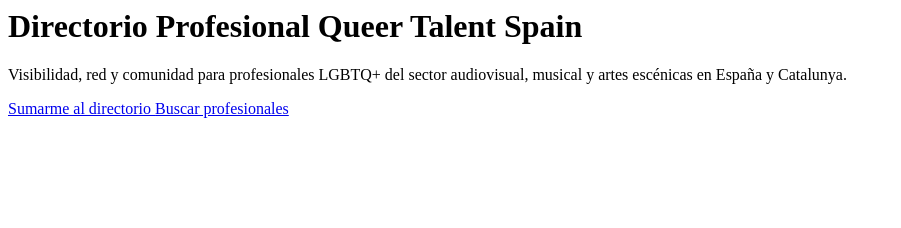
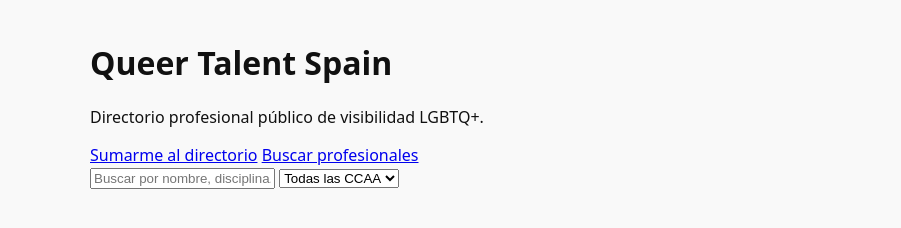
Before and after one commit to javierbotellaperez/queertalentspain, a plain HTML site: page index.html in a window 1280 px wide. Shown: the whole page, without its empty margins (0-901 px from the left). Drawn offline with Linux system fonts and the light colour scheme; files that its build step writes are made by us from their sources.

Commit message:
Update index.html

```diff
--- a/index.html
+++ b/index.html
@@ -1,38 +1,39 @@
-<!-- Hero Section en index.html -->
-<header class="hero">
-  <div class="hero__container">
-    <h1 class="hero__title">Directorio Profesional Queer Talent Spain</h1>
-    <p class="hero__subtitle">
-      Visibilidad, red y comunidad para profesionales LGBTQ+ del sector audiovisual, musical y artes escénicas en España y Catalunya.
-    </p>
+<!DOCTYPE html>
+<html lang="es">
+<head>
+  <meta charset="UTF-8">
+  <meta name="viewport" content="width=device-width, initial-scale=1.0">
+  <title>Queer Talent Spain</title>
+  <link rel="stylesheet" href="style.css">
+</head>
+<body>
 
-    <!-- Botones de Acción (CTAs) -->
+  <!-- Hero Section -->
+  <header class="hero">
+    <h1>Queer Talent Spain</h1>
+    <p>Directorio profesional público de visibilidad LGBTQ+.</p>
     <div class="hero__actions">
-      <!-- Botón 1: Redirige al Google Form público en una pestaña nueva -->
-      <a
-        href="https://docs.google.com/forms/d/1wnjXYf3uE_0WzQ4OfojwGoBkfUsjTsNeQ9aq2zfaJ58/viewform"
-        target="_blank"
-        rel="noopener noreferrer"
-        class="btn btn--primary"
-      >
-        Sumarme al directorio
-      </a>
+      <a href="https://docs.google.com/forms/d/1wnjXYf3uE_0WzQ4OfojwGoBkfUsjTsNeQ9aq2zfaJ58/viewform" target="_blank" class="btn btn--primary">Sumarme al directorio</a>
+      <a href="#directorio" class="btn btn--secondary">Buscar profesionales</a>
+    </div>
+  </header>
 
-      <!-- Botón 2: Hace scroll directo al buscador dentro de la misma página -->
-      <a href="#directorio" class="btn btn--secondary">
-        Buscar profesionales
-      </a>
+  <!-- Buscador y Filtros -->
+  <section id="directorio" class="directory">
+    <div class="filters">
+      <input type="text" id="search-input" placeholder="Buscar por nombre, disciplina...">
+      <select id="ccaa-filter">
+        <option value="">Todas las CCAA</option>
+        <option value="Catalunya">Catalunya</option>
+        <option value="Madrid">Madrid</option>
+        <!-- Resto de CCAA -->
+      </select>
     </div>
-  </div>
-</header>
 
-<!-- Sección del Directorio y Buscador -->
-<main id="directorio" class="directory">
-  <div class="directory__filters">
-    <!-- Aquí van tu buscador por texto y selectores de CCAA / Categorías -->
-  </div>
+    <!-- Grid de tarjetas -->
+    <div id="grid-profiles" class="grid"></div>
+  </section>
 
-  <div id="profiles-grid" class="directory__grid">
-    <!-- Renderizado dinámico desde JS -->
-  </div>
-</main>
+  <script src="script.js"></script>
+</body>
+</html>
```
